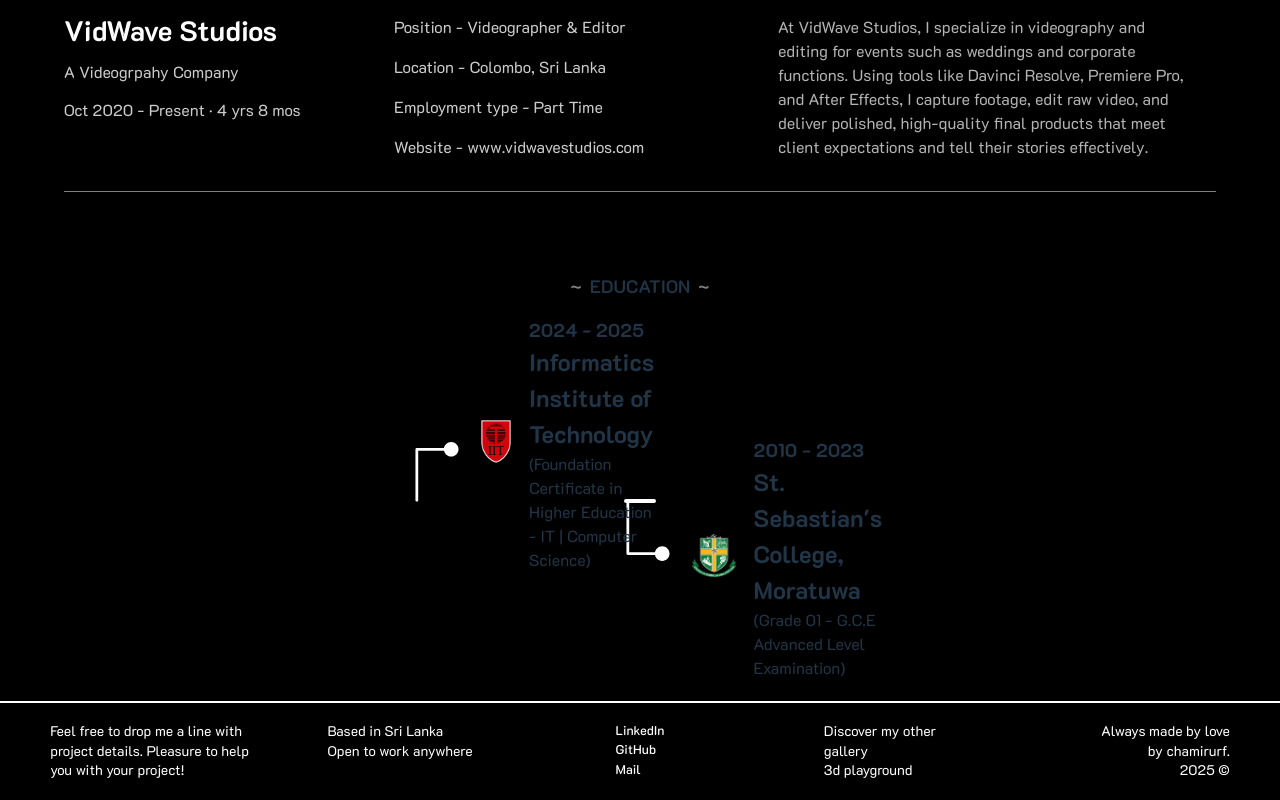
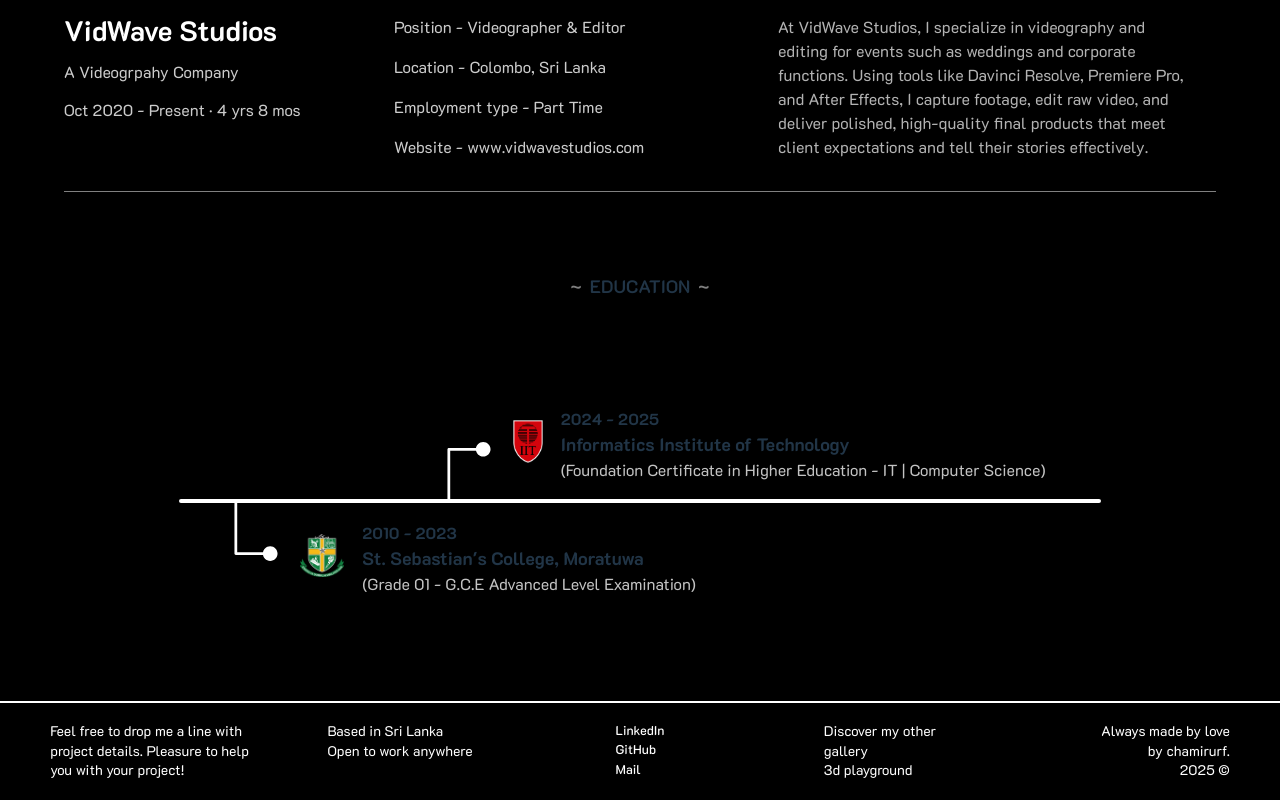
Before and after one commit to chamiruuu/portfolio-v0, a React (Vite) app: page /about in a window 1280 px wide. Shown: the part 2316-3116 px from the top of the page. Built offline with nearby package versions, Linux system fonts and the light colour scheme; a web font is replaced by a local one.

Commit message:
fix: Update CSS class names for consistency and improve structure in EducationalTimeline component

```diff
--- a/src/components/EducationalTimeline.jsx
+++ b/src/components/EducationalTimeline.jsx
@@ -6,7 +6,7 @@ import lineUp from '../assets/Line 12.svg';
 
 const EducationTimeline = () => {
   return (
-    <section className={styles.section}>
+    <section className={styles.timelineSection}>
       <div className={styles.container}>
         <div className={styles.mainbranch}></div>
         <div className={styles.content1}>
@@ -15,9 +15,9 @@ const EducationTimeline = () => {
           </div>
           <div><img className={styles.logo} src={sscLogo} alt="St. Sebastian's College logo" /></div>
           <div className={styles.text}>
-            <h3>2010 - 2023</h3>
-            <h2>St. Sebastian&apos;s College, Moratuwa</h2>
-            <span>(Grade 01 - G.C.E Advanced Level Examination)</span>
+            <h3 className={styles.timelineSubheading}>2010 - 2023</h3>
+            <h2 className={styles.timelineHeading}>St. Sebastian&apos;s College, Moratuwa</h2>
+            <span className={styles.timelineSpan}>(Grade 01 - G.C.E Advanced Level Examination)</span>
           </div>
         </div>
 
@@ -25,11 +25,11 @@ const EducationTimeline = () => {
           <div className={styles.connectorup}>
             <img className={styles.connectorline} src={lineUp} alt="Connector line up" />
           </div>
-          <div><img className={styles.logo} src={iitLogo} alt="IIT Logo" /></div>
+          <div><img className={styles.logo} src={iitLogo} alt="IIT logo" /></div>
           <div className={styles.text}>
-            <h3>2024 - 2025</h3>
-            <h2>Informatics Institute of Technology</h2>
-            <span>(Foundation Certificate in Higher Education - IT | Computer Science)</span>
+            <h3 className={styles.timelineSubheading}>2024 - 2025</h3>
+            <h2 className={styles.timelineHeading}>Informatics Institute of Technology</h2>
+            <span className={styles.timelineSpan}>(Foundation Certificate in Higher Education - IT | Computer Science)</span>
           </div>
         </div>
       </div>
```
